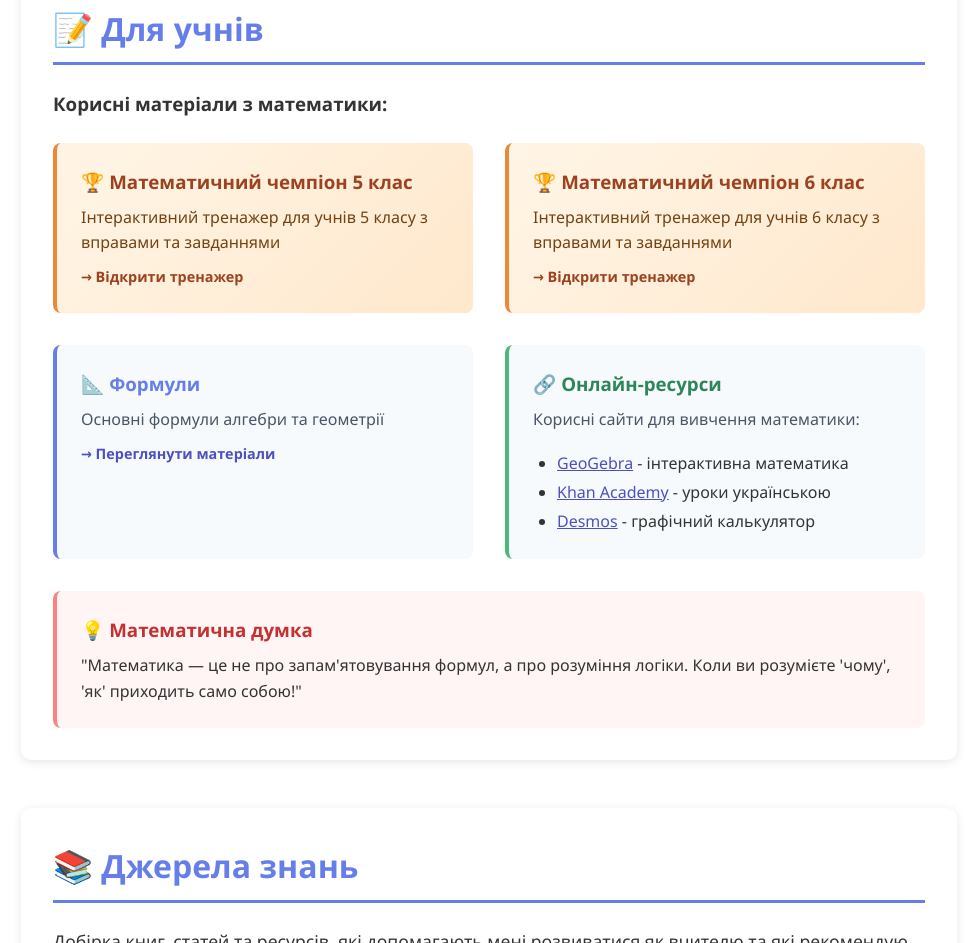
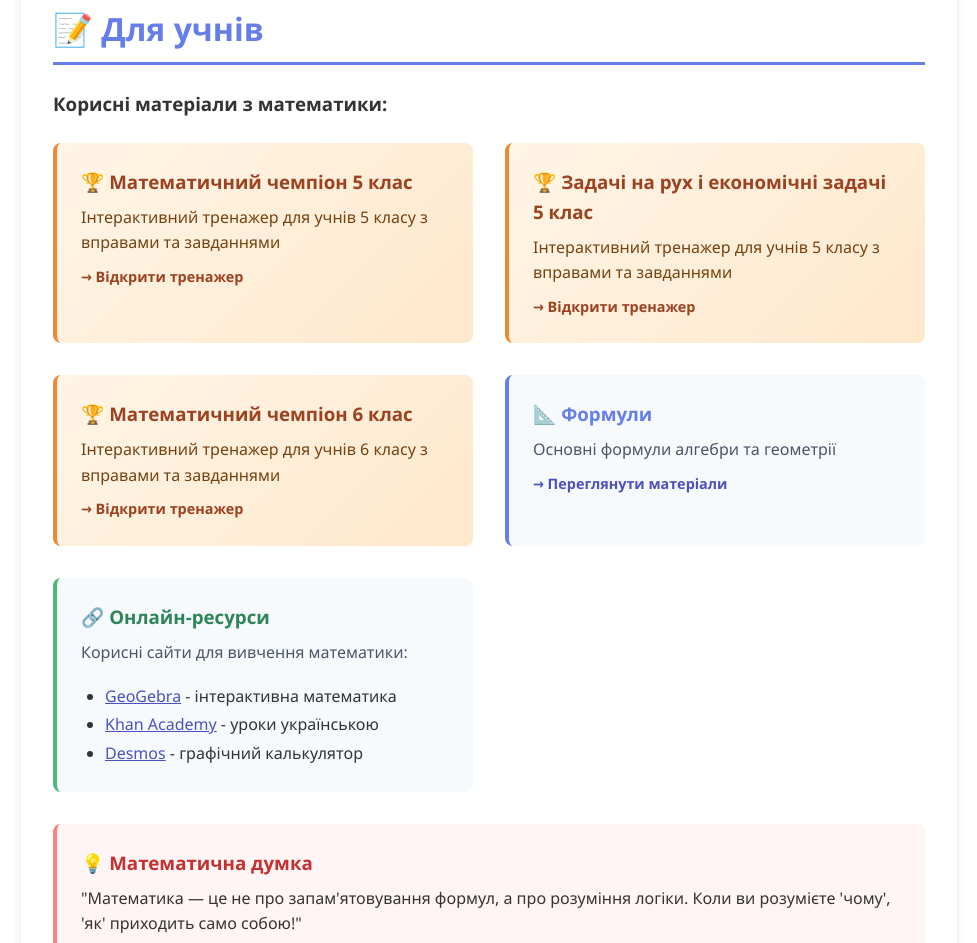
Before and after one commit to dmytro-sych-1998/dmytro-sych-1998.github.io, a plain HTML site: page index.html in a window 1280 px wide. Shown: the part 4032-4975 px from the top of the page, without its empty margins (151-1128 px from the left). Drawn offline with Linux system fonts and the light colour scheme.

Commit message:
Update index.html

```diff
--- a/index.html
+++ b/index.html
@@ -920,6 +920,12 @@
                     <span class="resource-link" style="color: #9c4221;">→ Відкрити тренажер</span>
                 </a>
 
+                  <a href="https://dmytrosych.my.canva.site/math5-motion-economic-problems" target="_blank" rel="noopener noreferrer" class="resource-card" style="border-left-color: #ed8936; background: linear-gradient(135deg, #fff5e6 0%, #ffe8cc 100%);">
+                    <h3 style="color: #9c4221;">🏆 Задачі на рух і економічні задачі 5 клас</h3>
+                    <p style="color: #744210;">Інтерактивний тренажер для учнів 5 класу з вправами та завданнями</p>
+                    <span class="resource-link" style="color: #9c4221;">→ Відкрити тренажер</span>
+                </a>
+
                 <a href="https://dmytrosych.my.canva.site/math6class" target="_blank" rel="noopener noreferrer" class="resource-card" style="border-left-color: #ed8936; background: linear-gradient(135deg, #fff5e6 0%, #ffe8cc 100%);">
                     <h3 style="color: #9c4221;">🏆 Математичний чемпіон 6 клас</h3>
                     <p style="color: #744210;">Інтерактивний тренажер для учнів 6 класу з вправами та завданнями</p>
```
